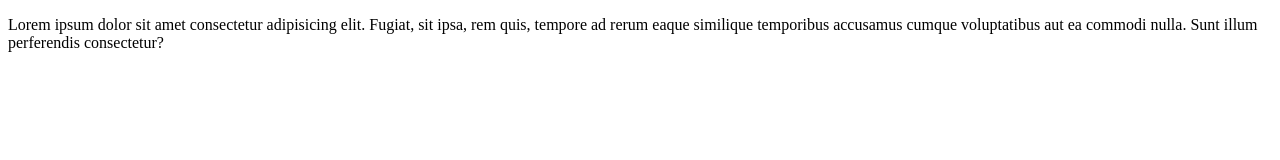
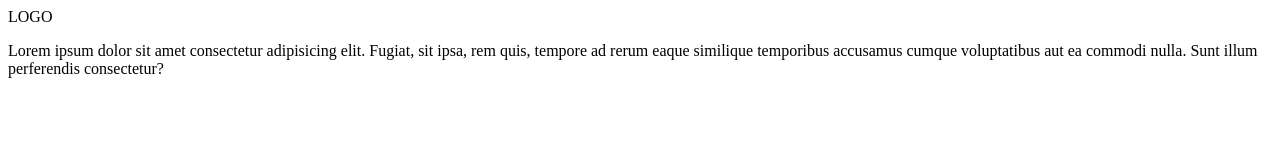
Before and after one commit to uhqlA/tag, a plain HTML site: page index.html in a window 1280 px wide. Drawn offline with Linux system fonts and the light colour scheme.

Commit message:
added a section

```diff
--- a/index.html
+++ b/index.html
@@ -7,6 +7,7 @@
           <title>leaning</title>
 </head>
 <body>
+          <diV> LOGO</diV>
 
           <p>Lorem ipsum dolor sit amet consectetur adipisicing elit. Fugiat, sit ipsa, rem quis, tempore ad rerum eaque similique temporibus accusamus cumque voluptatibus aut ea commodi nulla.
           Sunt illum perferendis consectetur?</p>
```
